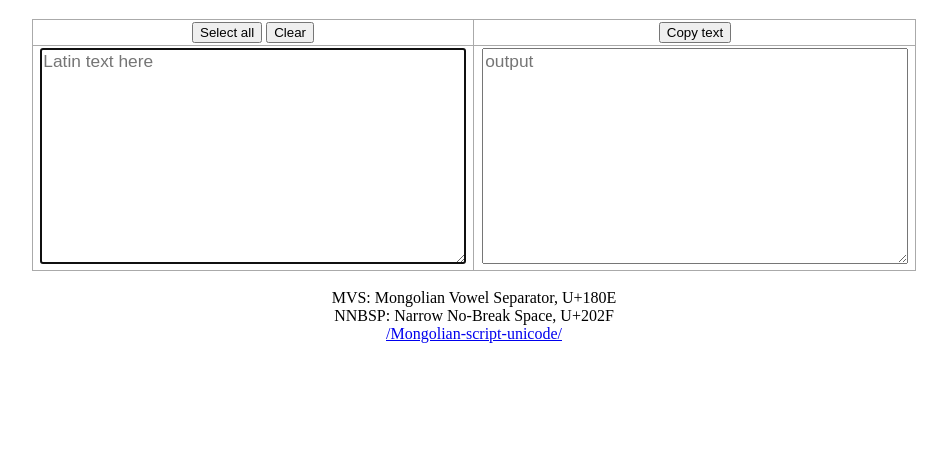
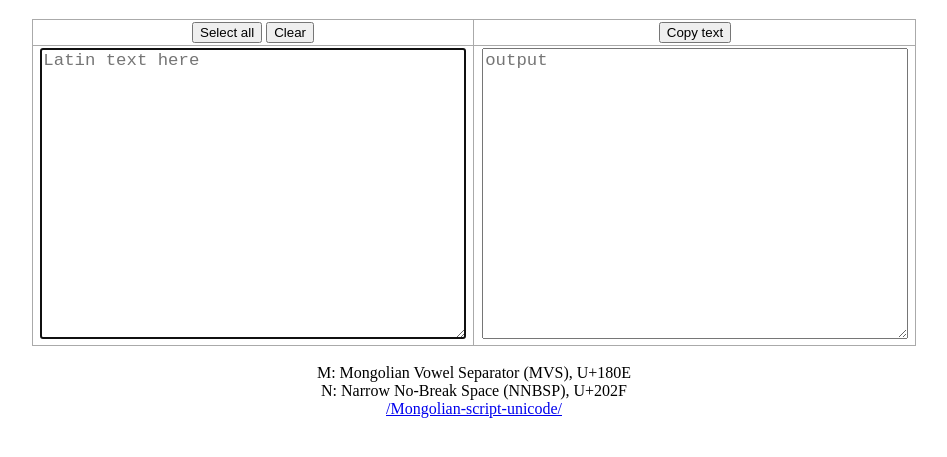
Before and after one commit to victorlee/Mongolian-script-to-Latin, a plain HTML site: page index.html in a window 1280 px wide. Shown: the part 61-518 px from the top of the page, without its empty margins (166-1113 px from the left). Drawn offline with Linux system fonts and the light colour scheme.

Commit message:
Update index.html

```diff
--- a/index.html
+++ b/index.html
@@ -29,8 +29,8 @@
 
 
         var latreplaced = {
-"᠎":"[MVS]",
-" ":"[NNBSP]",
+"᠎":"[M]",
+" ":"[N]",
 "ᠠ":"a",
 "ᠡ":"e",
 "ᠢ":"i",
@@ -108,7 +108,7 @@ td, th {
 }
 textarea {
 	font-size: 13pt;
-	font-family: Arial;
+	font-family: Monospace;
     width: 96%;
 }
 .note {
@@ -152,16 +152,18 @@ textarea {
 id="latin_textarea"
 autofocus=""
 placeholder="Latin text here"
-rows="10"
+rows="15"
 oninput="onLatinTextChange(this.value)"></textarea>
 </td>
 <td>
-<textarea rows="10" placeholder="output" id="replaced_textarea"></textarea>
+<textarea rows="15" placeholder="output" id="replaced_textarea"></textarea>
 </td>
 </tr>
 </tbody>
 </table><br>
-MVS: Mongolian Vowel Separator, U+180E<br>NNBSP: Narrow No-Break Space, U+202F<br><a href="https://victorlee.github.io/Mongolian-script-unicode/">/Mongolian-script-unicode/</a>
+	M: Mongolian Vowel Separator (MVS), U+180E<br>
+	N: Narrow No-Break Space (NNBSP), U+202F<br>
+	<a href="https://victorlee.github.io/Mongolian-script-unicode/">/Mongolian-script-unicode/</a>
 </center>
 </div>
 
```
